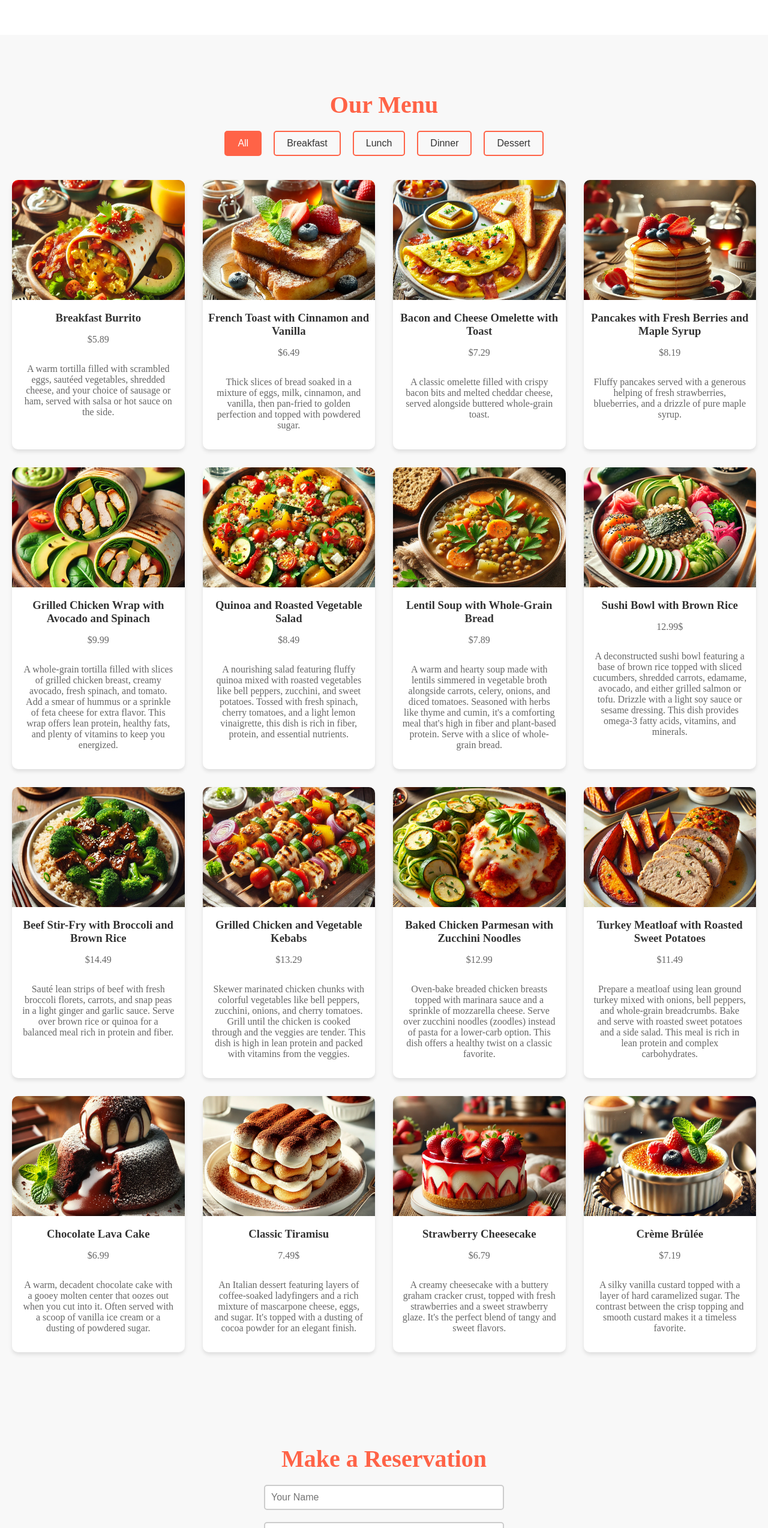
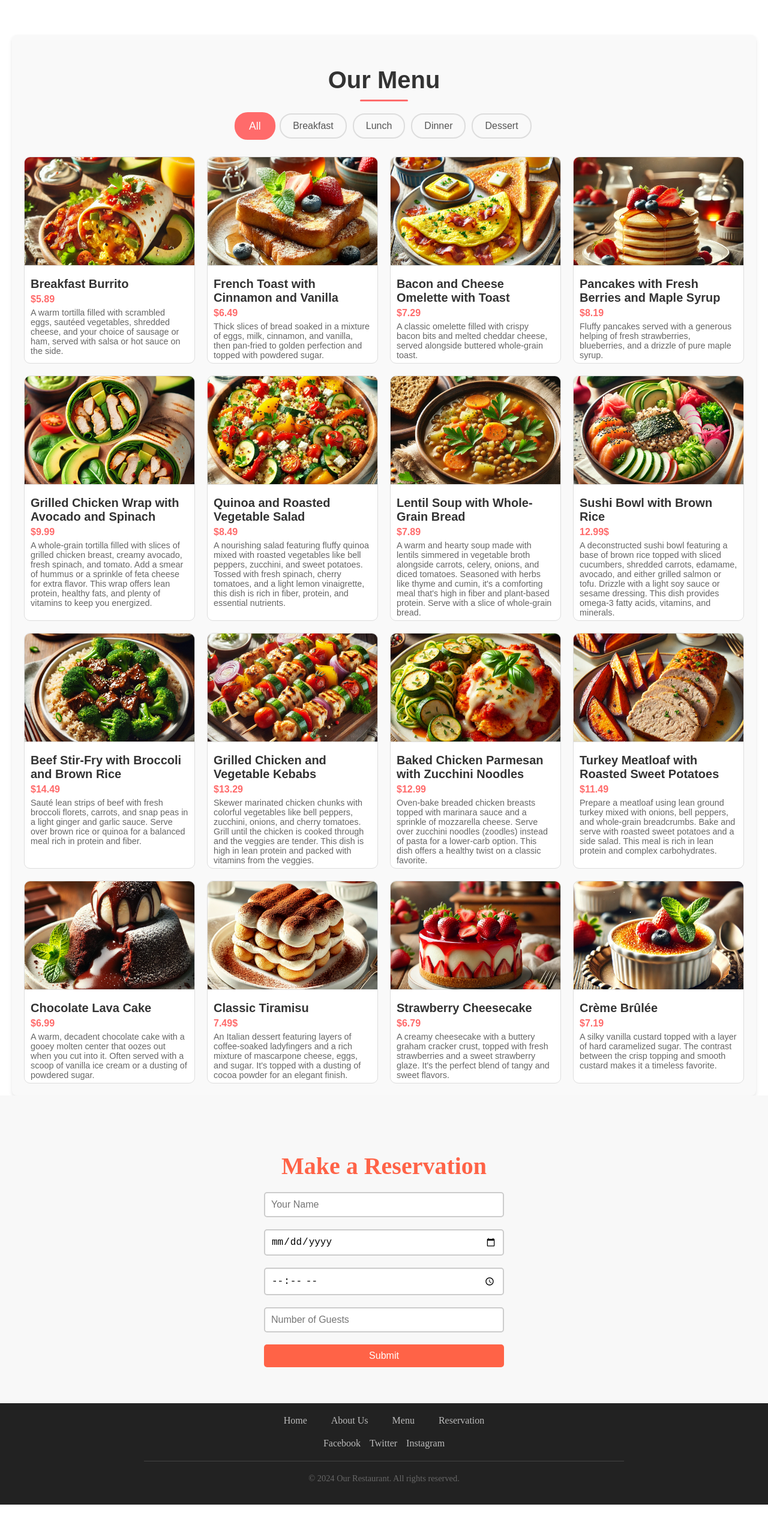
Before and after one commit to Brianosumba/Projects, a React (Vite) app in the folder ResturantHomePage/resturant-homepage/: page / in a window 1280 px wide. Shown: the part 1419-3966 px from the top of the page at 60% size. After the commit the page ends 3927 px from the top, so only its background shows below. Built offline with nearby package versions, Linux system fonts and the light colour scheme.

Commit message:
styling fix

```diff
--- a/ResturantHomePage/resturant-homepage/package.json
+++ b/ResturantHomePage/resturant-homepage/package.json
@@ -12,7 +12,8 @@
   "dependencies": {
     "axios": "^1.7.8",
     "react": "^18.3.1",
-    "react-dom": "^18.3.1"
+    "react-dom": "^18.3.1",
+    "react-icons": "^5.3.0"
   },
   "devDependencies": {
     "@eslint/js": "^9.13.0",
--- a/ResturantHomePage/resturant-homepage/src/Components/Footer.jsx
+++ b/ResturantHomePage/resturant-homepage/src/Components/Footer.jsx
@@ -4,7 +4,23 @@ import "../Styles/Footer.css";
 const Footer = () => {
   return (
     <footer>
-      <p>© 2024 Our Restaurant. All rights reserved.</p>
+      <div className="footer-content">
+        <div className="footer-links">
+          <ul>
+            <li>
+              <a href="#hero">Home</a>
+            </li>
+            <li>
+              <a href="#about">About Us</a>
+            </li>
+            <li>
+              <a href="#menu">Menu</a>
+            </li>
+            <li>
+              <a href="#reservation">Reservation</a>
+            </li>
+          </ul>
+        </div>
         <div className="social-links">
           <a
             href="https://facebook.com"
@@ -13,7 +29,11 @@ const Footer = () => {
           >
             Facebook
           </a>
-        <a href="https://twitter.com" target="_blank" rel="noopener noreferrer">
+          <a
+            href="https://twitter.com"
+            target="_blank"
+            rel="noopener noreferrer"
+          >
             Twitter
           </a>
           <a
@@ -24,6 +44,8 @@ const Footer = () => {
             Instagram
           </a>
         </div>
+      </div>
+      <p>© 2024 Our Restaurant. All rights reserved.</p>
     </footer>
   );
 };
--- a/ResturantHomePage/resturant-homepage/src/Components/ReservationForm.jsx
+++ b/ResturantHomePage/resturant-homepage/src/Components/ReservationForm.jsx
@@ -9,6 +9,8 @@ const ReservationForm = () => {
     time: "",
     guests: "",
   });
+  const [isSubmitted, setIsSubmitted] = useState(false);
+  const [errorMessage, setErrorMessage] = useState("");
 
   const handleChange = (e) => {
     setFormData({ ...formData, [e.target.name]: e.target.value });
@@ -16,11 +18,40 @@ const ReservationForm = () => {
 
   const handleSubmit = (e) => {
     e.preventDefault();
+
+    if (
+      !formData.name ||
+      !formData.date ||
+      !formData.time ||
+      !formData.guests
+    ) {
+      setErrorMessage("Please fill in all the required fields");
+      return;
+    }
+
+    setErrorMessage("");
     console.log("Reservation Details:", formData);
+    setIsSubmitted(true);
+
+    setFormData({
+      name: "",
+      email: "",
+      date: "",
+      time: "",
+      guests: "",
+    });
+
+    setTimeout(() => setIsSubmitted(false), 3000);
   };
   return (
     <div id="reservation" className="reservation-form">
       <h2>Make a Reservation</h2>
+
+      {errorMessage && <p className="error-message">{errorMessage}</p>}
+
+      {isSubmitted && (
+        <p className="success-message">Your reservation has been made!</p>
+      )}
       <form onSubmit={handleSubmit}>
         <input
           type="text"
--- a/ResturantHomePage/resturant-homepage/src/Styles/Footer.css
+++ b/ResturantHomePage/resturant-homepage/src/Styles/Footer.css
@@ -1,43 +1,80 @@
 /* Footer.css */
+
 footer {
+  background-color: #222;
+  color: white;
   padding: 20px;
-  background-color: #333;
-  color: #fff;
   text-align: center;
 }
 
-footer p {
-  margin: 10px 0;
+.footer-content {
+  max-width: 800px;
+  margin: 0 auto;
+  display: flex;
+  flex-direction: column;
+  align-items: center;
+  gap: 20px;
+  padding-bottom: 20px;
+  border-bottom: 1px solid #444;
 }
 
-footer .social-links {
+/* Navbar Links */
+.footer-links ul {
+  list-style: none;
+  padding: 0;
+  margin: 0;
   display: flex;
+  gap: 20px;
+  flex-wrap: wrap;
   justify-content: center;
-  gap: 20px;
 }
 
-footer .social-links a {
+.footer-links ul li a {
   text-decoration: none;
-  color: #ff6347;
+  color: #bbb;
+  font-size: 1rem;
   transition: color 0.3s ease;
 }
 
-footer .social-links a:hover {
-  color: #fff;
+.footer-links ul li a:hover {
+  color: #ff6b6b;
 }
 
-/* Global responsive rules */
+/* Social Links */
+.social-links {
+  display: flex;
+  gap: 15px;
+  flex-wrap: wrap;
+  justify-content: center;
+}
+
+.social-links a {
+  text-decoration: none;
+  color: #bbb;
+  font-size: 1rem;
+  transition: color 0.3s ease;
+}
+
+.social-links a:hover {
+  color: #ff6b6b;
+}
+
+/* Copyright Text */
+footer p {
+  margin-top: 20px;
+  color: #666;
+  font-size: 0.9rem;
+}
+
+/* Responsive Design */
 @media (max-width: 768px) {
-  nav ul {
+  .footer-links ul {
     flex-direction: column;
-    gap: 15px;
+    gap: 10px;
   }
 
-  .menu-items {
-    grid-template-columns: 1fr;
-  }
-
-  .about-us {
+  .social-links {
     flex-direction: column;
+    gap: 10px;
   }
 }
--- a/ResturantHomePage/resturant-homepage/src/Styles/Menu.css
+++ b/ResturantHomePage/resturant-homepage/src/Styles/Menu.css
@@ -1,86 +1,124 @@
 /* Menu.css */
+
+/* Overall Menu Container */
 .menu {
-  padding: 60px 20px;
-  background-color: #f8f8f8;
-  text-align: center;
+  font-family: "Arial", sans-serif;
+  padding: 20px;
+  max-width: 1200px;
+  margin: 0 auto;
+  background-color: #f9f9f9;
+  box-shadow: 0 4px 6px rgba(0, 0, 0, 0.1);
+  border-radius: 8px;
 }
 
+/* Title Styles */
 .menu h2 {
+  text-align: center;
   font-size: 2.5rem;
+  color: #333;
   margin-bottom: 20px;
-  color: #ff6347;
+  position: relative;
 }
 
+.menu h2::after {
+  content: "";
+  display: block;
+  width: 80px;
+  height: 3px;
+  background-color: #ff6b6b;
+  margin: 10px auto;
+  border-radius: 2px;
+}
+
+/* Category Tabs */
 .menu-tabs {
-  margin-bottom: 40px;
   display: flex;
   justify-content: center;
+  margin-bottom: 30px;
+  gap: 10px;
+}
+
+.menu-tabs button {
+  background: none;
+  border: 2px solid #ddd;
+  padding: 10px 20px;
+  font-size: 1rem;
+  border-radius: 20px;
+  color: #555;
+  transition: all 0.3s ease;
+  cursor: pointer;
+}
+
+.menu-tabs button:hover {
+  border-color: #ff6b6b;
+  color: #ff6b6b;
+  transform: scale(1.05);
+}
+
+.menu-tabs button.active {
+  background-color: #ff6b6b;
+  color: white;
+  border-color: #ff6b6b;
+  transform: scale(1.1);
+}
+
+/* Menu Items Grid */
+.menu-items {
+  display: grid;
+  grid-template-columns: repeat(auto-fit, minmax(250px, 1fr));
   gap: 20px;
 }
 
-.menu-tabs button {
-  padding: 10px 20px;
-  border: 2px solid #ff6347;
-  background-color: transparent;
-  color: #333;
-  cursor: pointer;
-  border-radius: 5px;
-  font-size: 1rem;
-  transition: all 0.3s ease;
-}
-
-.menu-tabs button.active,
-.menu-tabs button:hover {
-  background-color: #ff6347;
-  color: #fff;
-}
-
-.menu-items {
-  display: grid;
-  grid-template-columns: repeat(auto-fit, minmax(250px, 1fr));
-  gap: 30px;
-}
-
+/* Menu Item Card */
 .menu-item {
-  background-color: #fff;
+  background-color: white;
+  border: 1px solid #ddd;
   border-radius: 10px;
-  box-shadow: 0 4px 6px rgba(0, 0, 0, 0.1);
   overflow: hidden;
-  transition: transform 0.3s ease;
+  transition: box-shadow 0.3s ease, transform 0.3s ease;
 }
 
 .menu-item:hover {
-  transform: translateY(-10px);
+  box-shadow: 0 8px 15px rgba(0, 0, 0, 0.15);
+  transform: translateY(-5px);
 }
 
+/* Image Styling */
 .menu-item img {
   width: 100%;
-  height: 200px;
+  height: 180px;
   object-fit: cover;
+  border-bottom: 1px solid #ddd;
 }
 
+/* Item Details */
 .menu-item h3 {
-  margin: 15px 0;
+  font-size: 1.25rem;
+  margin: 15px 10px 5px;
   color: #333;
 }
 
 .menu-item p {
-  padding: 0 15px 15px;
+  margin: 5px 10px;
   color: #666;
+  font-size: 0.9rem;
 }
 
-/* Global responsive rules */
+/* Price Highlight */
+.menu-item p:nth-child(3) {
+  font-weight: bold;
+  color: #ff6b6b;
+  font-size: 1rem;
+}
+
+/* Responsive Design */
 @media (max-width: 768px) {
-  nav ul {
-    flex-direction: column;
-    gap: 15px;
+  .menu-tabs button {
+    font-size: 0.9rem;
+    padding: 8px 15px;
   }
 
-  .menu-items {
-    grid-template-columns: 1fr;
-  }
-
-  .about-us {
-    flex-direction: column;
+  .menu h2 {
+    font-size: 2rem;
   }
 }
--- a/ResturantHomePage/resturant-homepage/src/Styles/Reservation.css
+++ b/ResturantHomePage/resturant-homepage/src/Styles/Reservation.css
@@ -44,6 +44,18 @@
   background-color: #e5533c;
 }
 
+.success-message {
+  color: green;
+  font-weight: bold;
+  margin-top: 10px;
+}
+
+.error-message {
+  color: red;
+  font-weight: bold;
+  margin-top: 10px;
+}
+
 /* Global responsive rules */
 @media (max-width: 768px) {
   nav ul {
```
Also changed, not shown: 1 other file (tests, documents, lock files or other folders). Lines whose indentation alone changed are shown as unchanged.
